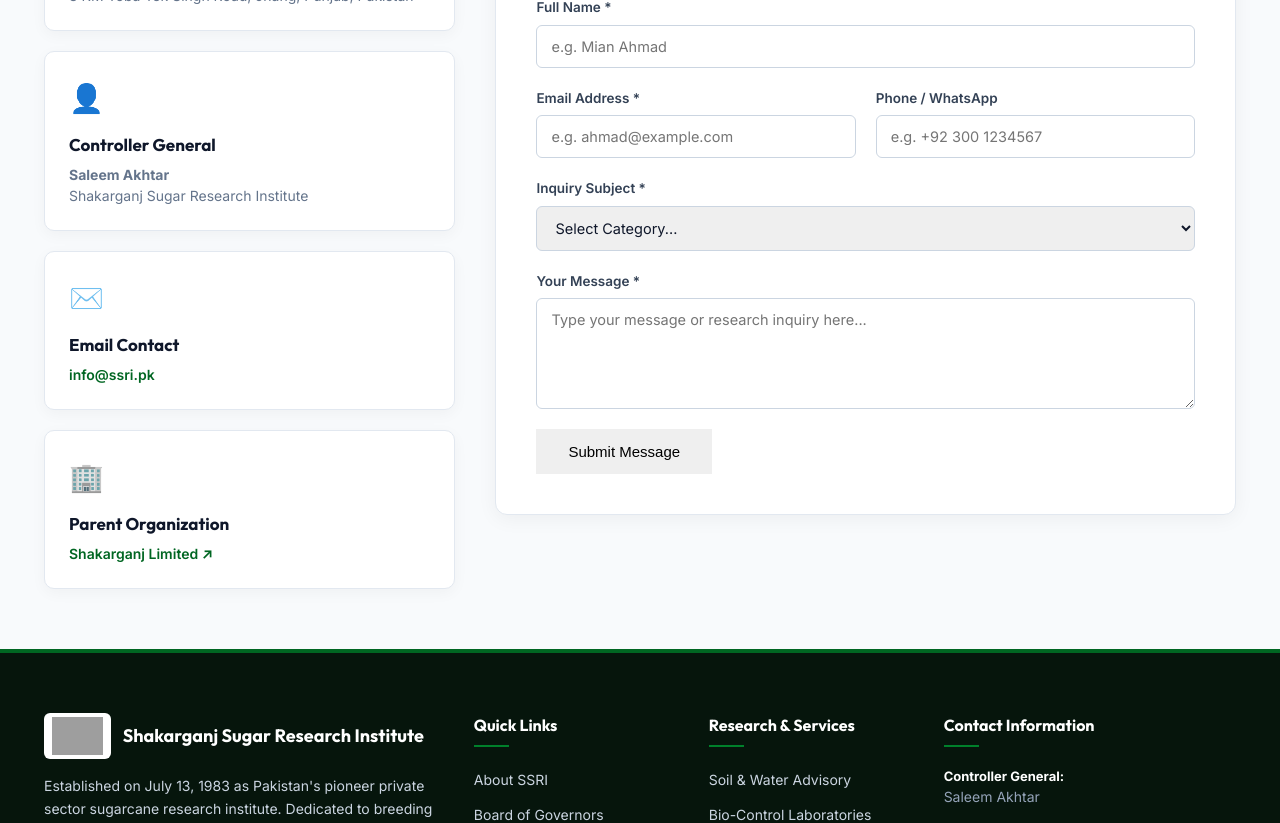
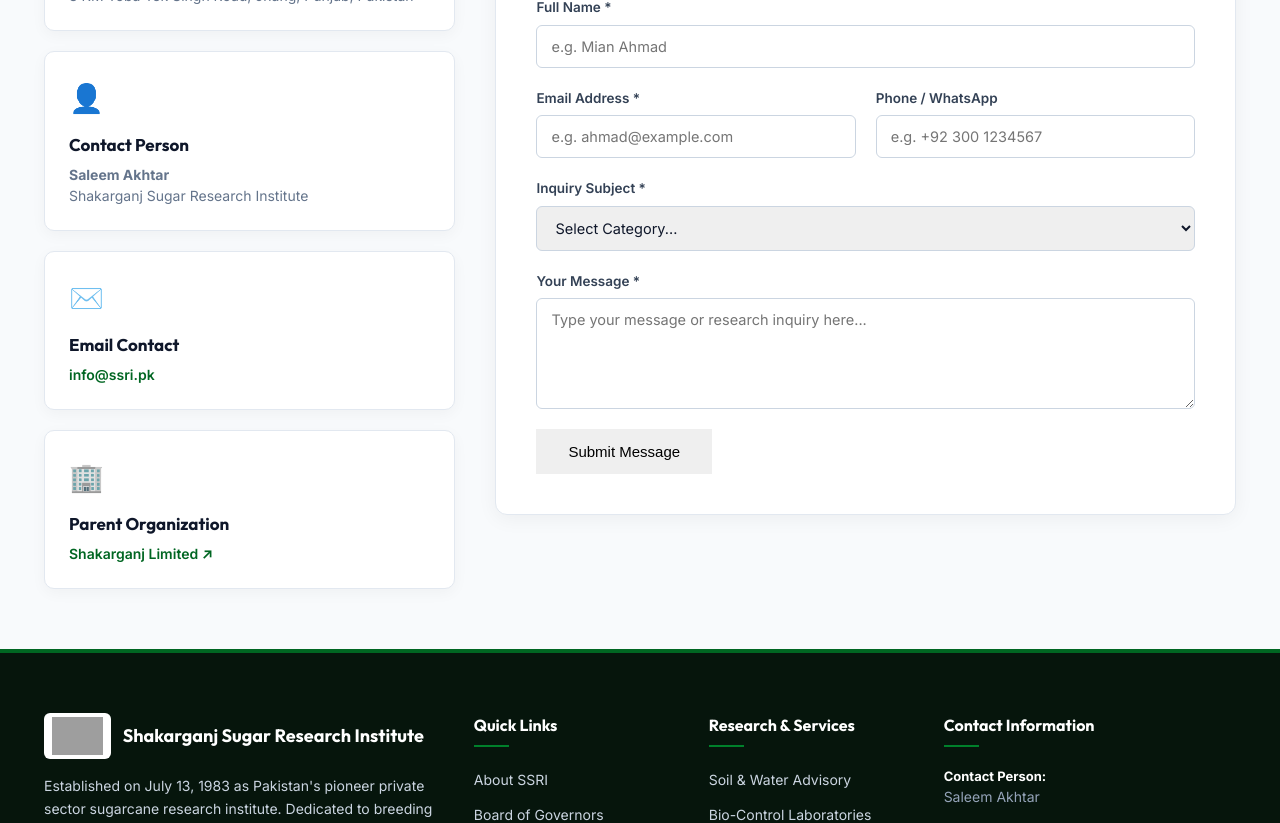
Before and after one commit to IbrahimaCheema/ssri-portal, an Astro site: page /contact in a window 1280 px wide. Shown: the part 500-1323 px from the top of the page. Built offline with nearby package versions, Linux system fonts and the light colour scheme; Astro itself is replaced by a stand-in of ours; grey boxes are pictures that could not be loaded.

Commit message:
Replaced Controller General with Contact Person across website

```diff
--- a/src/components/Footer.astro
+++ b/src/components/Footer.astro
@@ -43,7 +43,7 @@
     <div class="footer-col contact-col">
       <h4 class="col-title">Contact Information</h4>
       <div class="contact-item">
-        <strong>Controller General:</strong>
+        <strong>Contact Person:</strong>
         <span>Saleem Akhtar</span>
       </div>
       <div class="contact-item">
--- a/src/pages/contact.astro
+++ b/src/pages/contact.astro
@@ -25,7 +25,7 @@
 
         <div class="info-card">
           <div class="icon-wrap">👤</div>
-          <h3>Controller General</h3>
+          <h3>Contact Person</h3>
           <p><strong>Saleem Akhtar</strong><br />Shakarganj Sugar Research Institute</p>
         </div>
 
```
